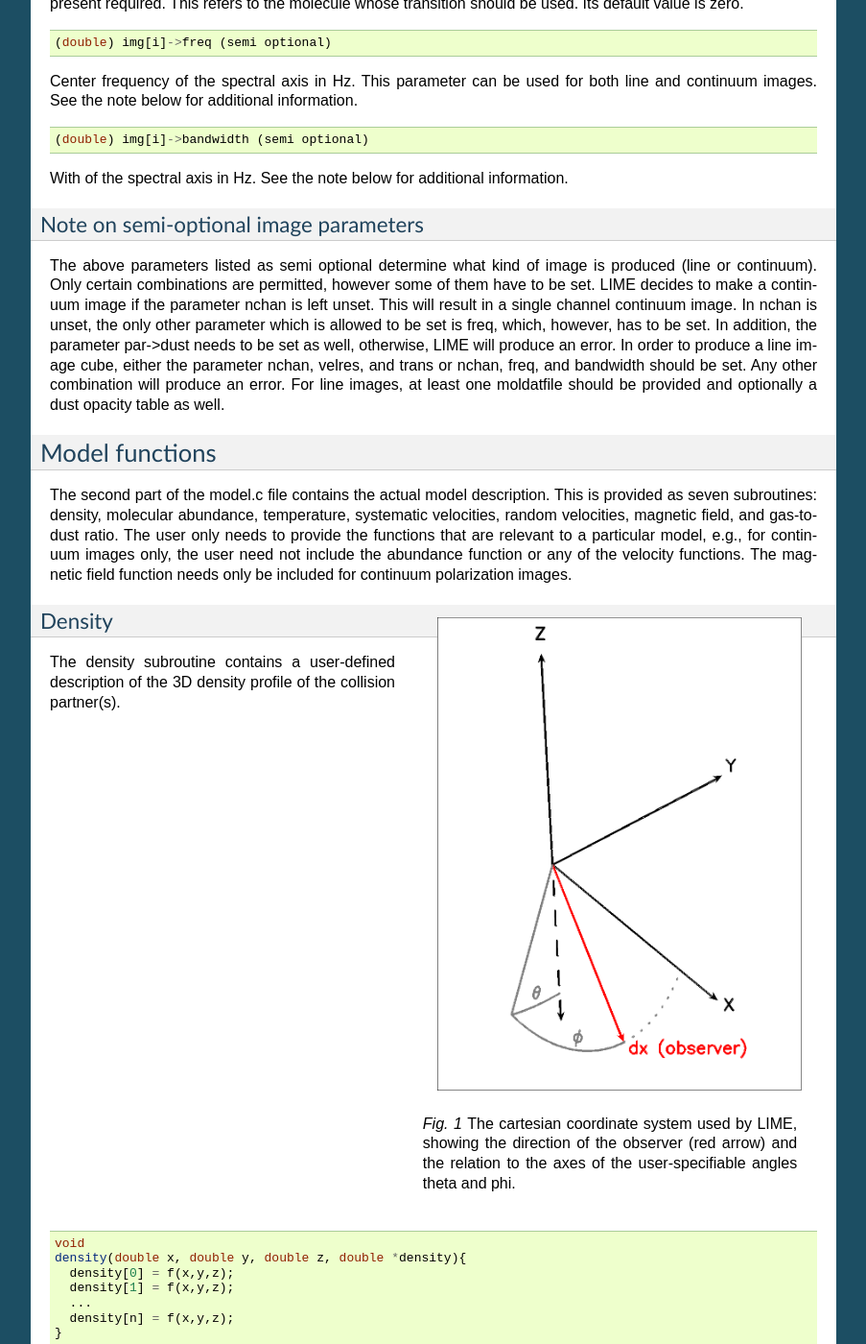
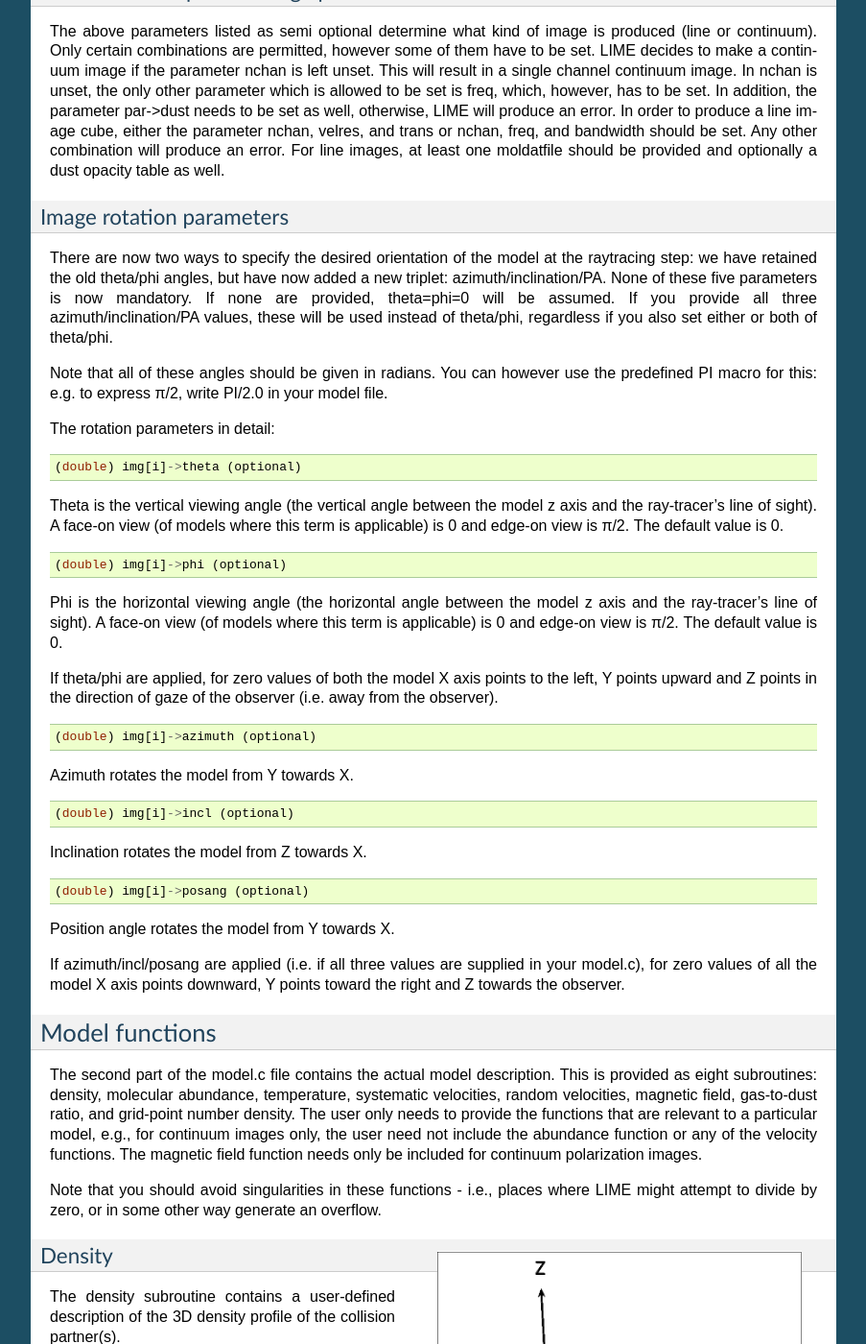
Before and after one commit to lime-rt/lime, a Sphinx documentation site: the page built from doc/usermanual.rst, in a window 1280 px wide and 1400 px high, scrolled down 9081 px. Shown: the whole window at 96% size, without its empty margins (198-1101 px from the left). Built offline with Sphinx 7.4.7, drawn with Linux system fonts in a browser that asks for light colours; some of the changed text lies outside the part shown.

Commit message:
Updated documentation.
I also slightly amended the test to decide whether to use theta/phi or the new angles: now all three of the new values must be supplied in order for theta/phi to be set aside and the new angles used.

```diff
--- a/doc/usermanual.rst
+++ b/doc/usermanual.rst
@@ -517,15 +517,6 @@ seconds. The image field of view is therefore pxls x imgres.
 
 .. code:: c
 
-    (double) img[i]->theta (required)
-
-Theta is the viewing angle (the angle between the model z axis and the
-ray-tracers line of sight). This number is given in radians, not
-degrees, so that a face-on view (of models where this term is
-applicable) is 0 and edge-on view is π/2. Note that you can use the predefined PI macro: e.g. to express π/2, write PI/2.0 in your model file.
-
-.. code:: c
-
     (double) img[i]->distance (required)
 
 The source distance in meters. LIME predefines macros PC and AU which express respectively the sizes of the parsec and the Astronomical Unit in meters, so it is valid to write the distance as 100\*PC for example. If
@@ -546,16 +537,6 @@ an optical depth image cube (dimensionless).
     (string) img[i]->filename (required)
 
 This variable is the name of the output FITS file. It has no default value.
-
-.. code:: c
-
-    (double) img[i]->phi (optional)
-
-Phi is an optional geometric parameter. Like theta, it should be given
-in radians between 0 and 2π. Phi is the rotation angle of the model
-(x,y)-plane around the z-axis. If the model is view face-on (so that the
-line of sight coincides with the z-axis), phi corresponds to the
-position angle on the sky. The default value is 0.
 
 .. code:: c
 
@@ -633,17 +614,67 @@ bandwidth should be set. Any other combination will produce an error.
 For line images, at least one moldatfile should be provided and
 optionally a dust opacity table as well.
 
+Image rotation parameters
+~~~~~~~~~~~~~~~~~~~~~~~~~
+
+There are now two ways to specify the desired orientation of the model at the raytracing step: we have retained the old theta/phi angles, but have now added a new triplet: azimuth/inclination/PA. None of these five parameters is now mandatory. If none are provided, theta=phi=0 will be assumed. If you provide all three azimuth/inclination/PA values, these will be used instead of theta/phi, regardless if you also set either or both of theta/phi.
+
+Note that all of these angles should be given in radians. You can however use the predefined PI macro for this: e.g. to express π/2, write PI/2.0 in your model file.
+
+The rotation parameters in detail:
+
+.. code:: c
+
+    (double) img[i]->theta (optional)
+
+Theta is the vertical viewing angle (the vertical angle between the model z axis and the
+ray-tracer's line of sight). A face-on view (of models where this term is
+applicable) is 0 and edge-on view is π/2. The default value is 0.
+
+.. code:: c
+
+    (double) img[i]->phi (optional)
+
+Phi is the horizontal viewing angle (the horizontal angle between the model z axis and the
+ray-tracer's line of sight). A face-on view (of models where this term is
+applicable) is 0 and edge-on view is π/2. The default value is 0.
+
+If theta/phi are applied, for zero values of both the model X axis points to the left, Y points upward and Z points in the direction of gaze of the observer (i.e. away from the observer).
+
+.. code:: c
+
+    (double) img[i]->azimuth (optional)
+
+Azimuth rotates the model from Y towards X.
+
+.. code:: c
+
+    (double) img[i]->incl (optional)
+
+Inclination rotates the model from Z towards X.
+
+.. code:: c
+
+    (double) img[i]->posang (optional)
+
+Position angle rotates the model from Y towards X.
+
+If azimuth/incl/posang are applied (i.e. if all three values are supplied in your model.c), for zero values of all the model X axis points downward, Y points toward the right and Z towards the observer.
+
+
 Model functions
 ---------------
 
 The second part of the model.c file contains the actual model
-description. This is provided as seven subroutines: density, molecular
+description. This is provided as eight subroutines: density, molecular
 abundance, temperature, systematic velocities, random velocities,
-magnetic field, and gas-to-dust ratio. The user only needs to provide
+magnetic field, gas-to-dust ratio, and grid-point number density. The user only needs to provide
 the functions that are relevant to a particular model, e.g., for
 continuum images only, the user need not include the abundance function
 or any of the velocity functions. The magnetic field function needs only
 be included for continuum polarization images.
+
+Note that you should avoid singularities in these functions - i.e., places where LIME might attempt to divide by zero, or in some other way generate an overflow.
 
 
 .. figure:: images/fig_coords_big.png
```
Also changed, not shown: 1 other file.
